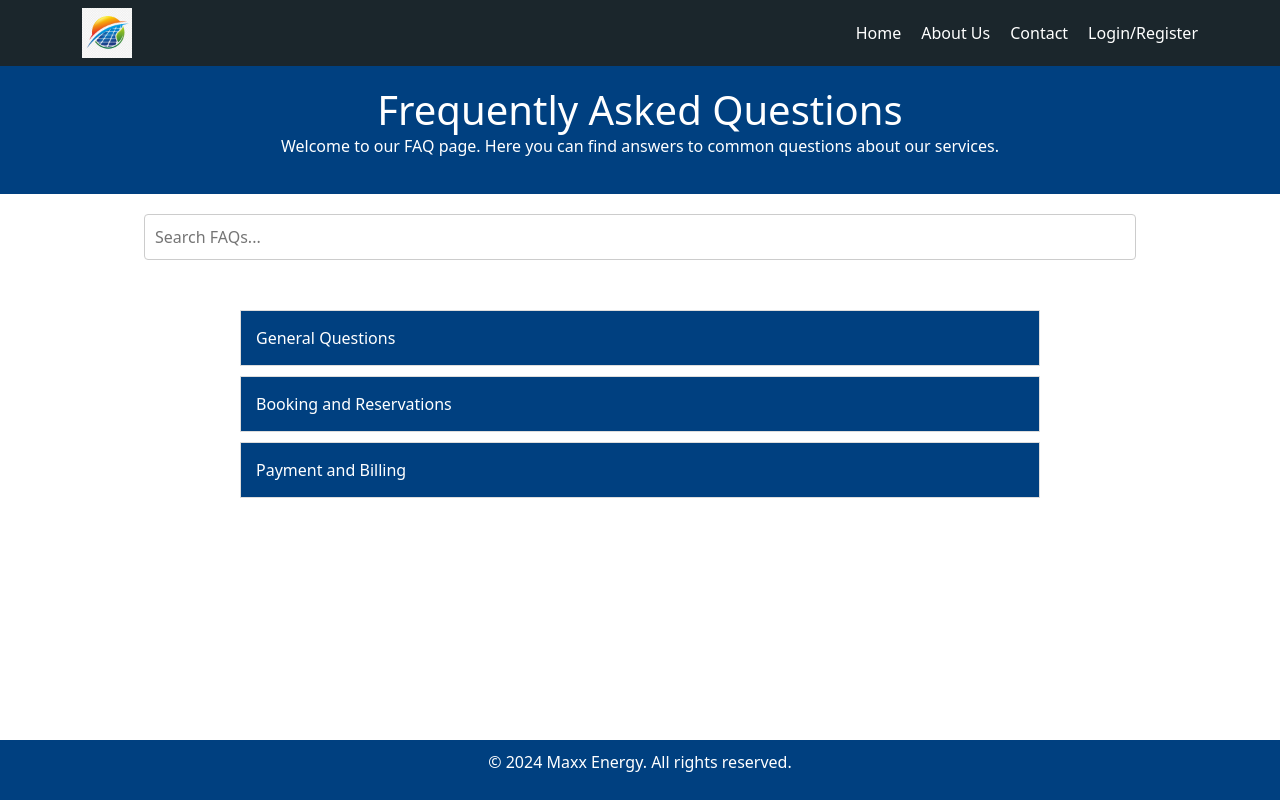
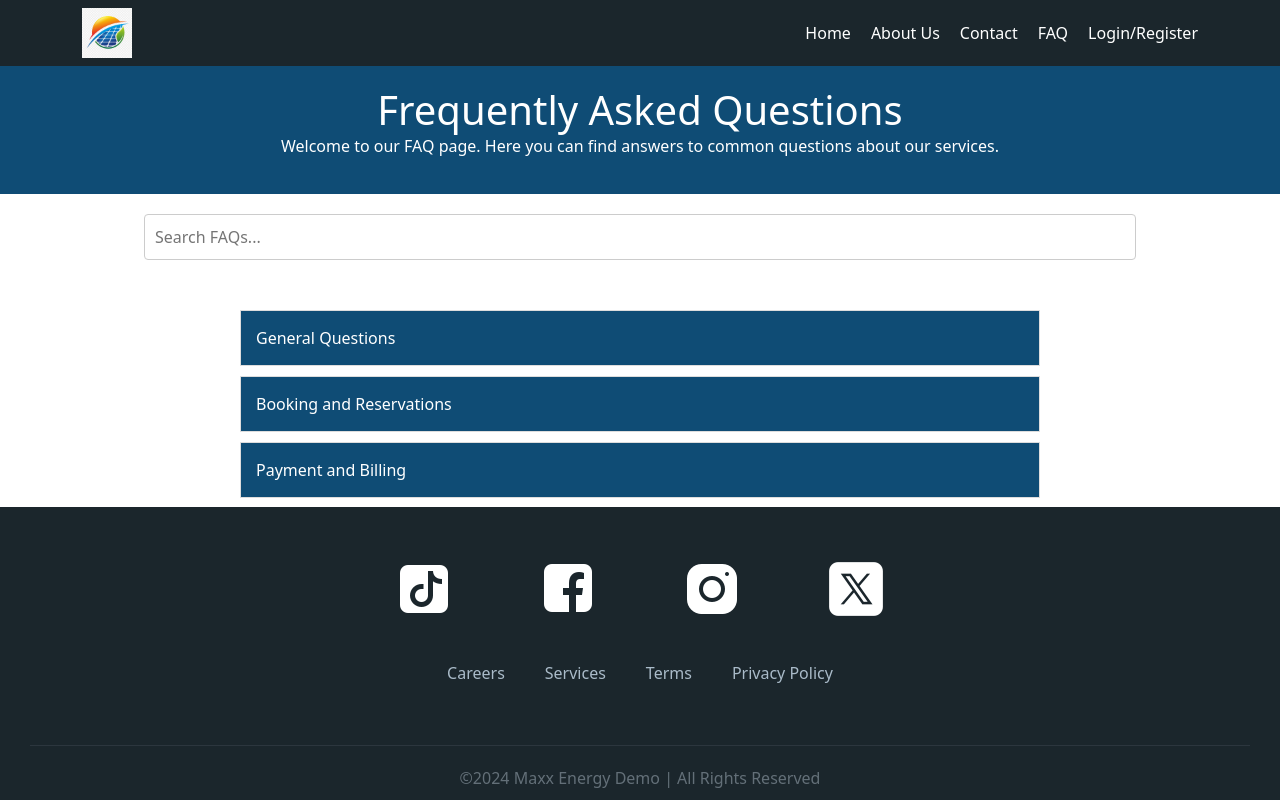
Before and after one commit to NataliyaP1/maxx-energy-demo, a plain HTML site: page faq.html in a window 1280 px wide. Drawn offline with nearby package versions, Linux system fonts and the light colour scheme.

Commit message:
Updated header to add FAQ link. Updated Homepage footer.

```diff
--- a/css/faq.css
+++ b/css/faq.css
@@ -6,7 +6,7 @@ body {
 }
 
 .faq-header {
-    background-color: #004080;
+    background-color: #0F4C75;
     color: white;
     padding: 20px;
     text-align: center;
@@ -35,7 +35,7 @@ main {
 }
 
 .faq-button {
-    background-color: #004080;
+    background-color: #0F4C75;
     color: white;
     border: none;
     padding: 15px;
@@ -47,23 +47,25 @@ main {
 }
 
 .faq-button:hover {
-    background-color: #003366;
+    background-color: #1B262C;
 }
 
 .faq-content {
     display: none;
     padding: 15px;
     background-color: white;
+    margin-bottom: 15rem;
 }
 
 footer {
-    background-color: #004080;
+    /* background-color: #004080; */
     color: white;
     text-align: center;
     padding: 10px;
     position: fixed;
     bottom: 0;
     width: 100%;
+
 }
 
 .search-container {
--- a/faq.html
+++ b/faq.html
@@ -29,7 +29,7 @@
                     <li><a href="index.html">Home</a></li>
                     <li><a href="about.html">About Us</a></li>
                     <li><a href="#">Contact</a></li>
-                    <!-- <li><a href="#">Community</a></li> -->
+                    <li><a href="faq.html">FAQ</a></li>
                     <li><a href="login.html">Login/Register</a></li>
                 </ul>
             </div>
@@ -80,9 +80,25 @@
         </section>
     </main>
     <footer>
-        <p>&copy; 2024 Maxx Energy. All rights reserved.</p>
-    </footer>
-    <script src="scripts/faq.js"></script>
+
+        <div class="socials">
+
+        <a href="https://www.tiktok.com" target="_blank"><img src="./images/icons8-tiktok-64.png" alt=""></a>
+        <a href="https://www.facebook.com" target="_blank"><img src="./images/icons8-facebook-64.png" alt=""></a>
+        <a href="https://www.instagram.com" target="_blank"><img src="./images/icons8-instagram-64.png" alt=""></a>
+        <a href="https://www.x.com" target="_blank"><img src="./images/icons8-twitterx-64.png" alt=""></a>
+        </div>
+
+        <div class="bottom-links">
+        <a href="">Careers</a>
+        <a href="">Services</a>
+        <a href="">Terms</a>
+        <a href="">Privacy Policy</a>
+        </div>
+         <p class="copy"> &copy;2024 Maxx Energy Demo | All Rights Reserved</p>
+
+            </footer>
+    <!-- <script src="scripts/faq.js"></script> -->
 </body>
 </html>
 
```
Also changed, not shown: about.html (+1 -1 lines), index.html (+19 -5 lines).
